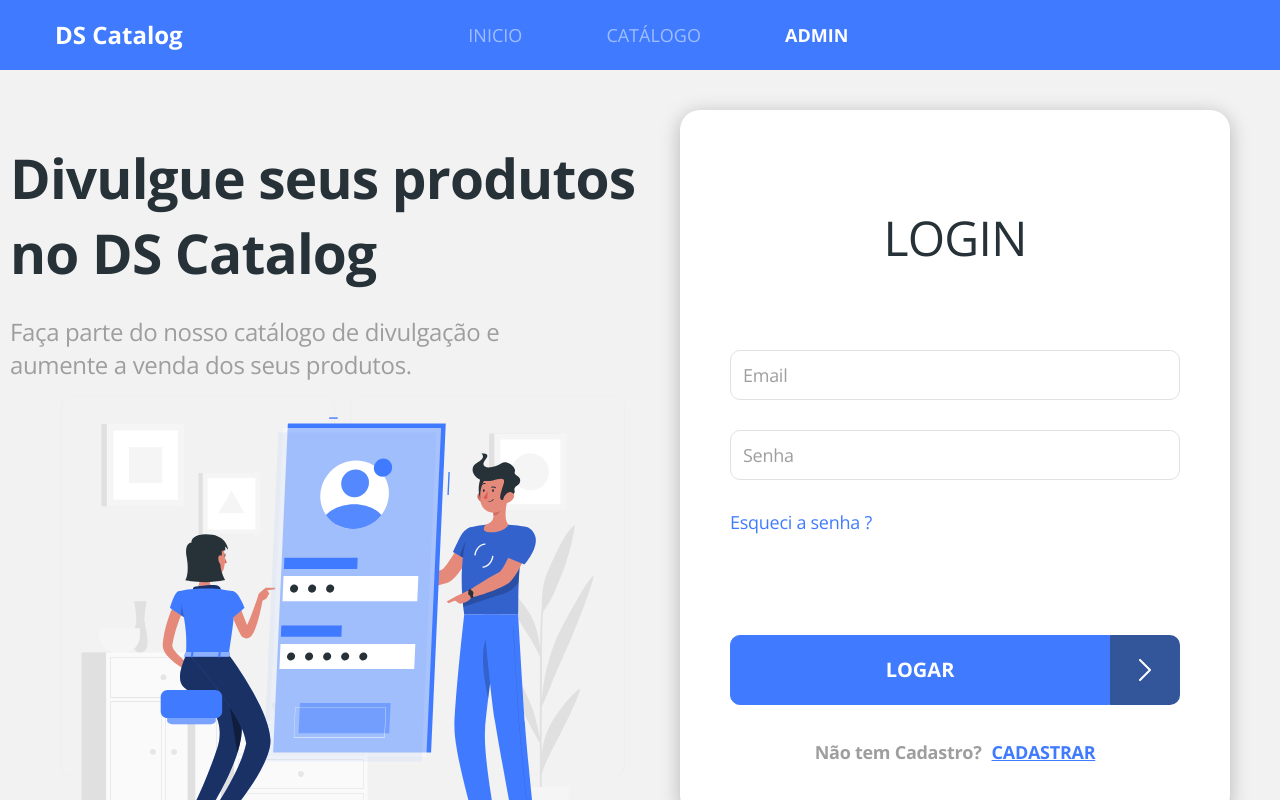
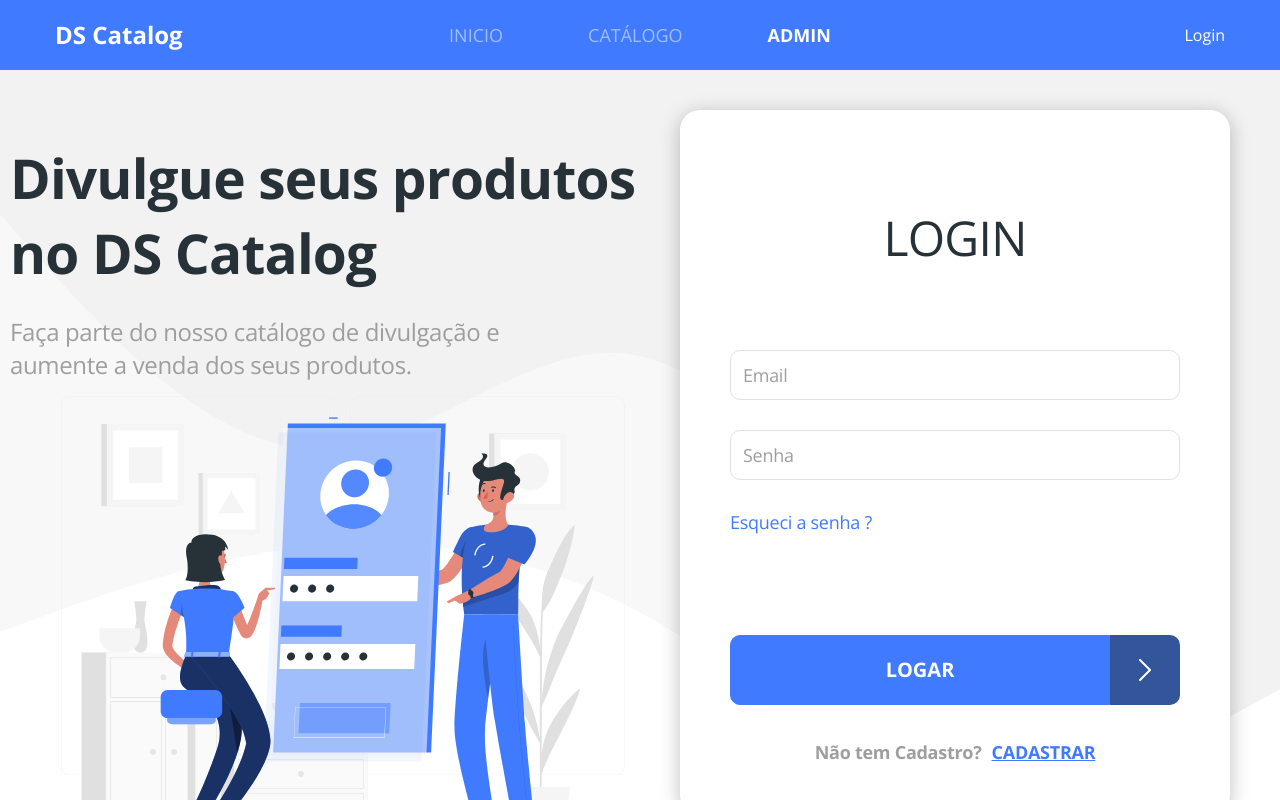
Before and after one commit to rafsousa/dscatalog-bootcamp, a React (Create React App) app in the folder front-web/: page /admin/auth/login in a window 1280 px wide. Shown: the top 800 px of the page. Built offline with nearby package versions, Linux system fonts and the light colour scheme.

Commit message:
Login Logout

```diff
--- a/front-web/src/core/components/Navbar/index.tsx
+++ b/front-web/src/core/components/Navbar/index.tsx
@@ -4,12 +4,12 @@
 
 const Navbar = () => (
     <nav className="row bg-primary main-nav">
-        <div className="col-2">
+        <div className="col-3">
             <Link to="/" className="nav-logo-text">
                 <h4>DS Catalog</h4>
             </Link>
         </div>
-        <div className="col-6 offset-2">
+        <div className="col-6">
             <ul className="main-menu">
                 <li>
                     <NavLink to="/" exact>
@@ -28,6 +28,9 @@
                 </li>
             </ul>
         </div>
+        <div className="col-3 text-right">
+            Login
+        </div>
     </nav>
 );
 
--- a/front-web/src/core/components/Navbar/styles.scss
+++ b/front-web/src/core/components/Navbar/styles.scss
@@ -3,6 +3,7 @@
     color: white;
     align-items: center;
     padding-left: 40px;
+    padding-right: 40px;
     margin-left: 0;
     margin-right: 0;
 }
@@ -14,8 +15,12 @@
 .main-menu {
     display: flex;
     font-size: 18px;
-    width: 380px;
-    justify-content: space-between;
+    justify-content: center;
+
+    li:nth-child(2) {
+        margin-left: 85px;
+        margin-right: 85px;
+    }
 
     a {
         font-style: normal;
--- a/front-web/src/core/utils/auth.ts
+++ b/front-web/src/core/utils/auth.ts
@@ -35,8 +35,13 @@
 export const getAccessTokenDecoded = () => {
     const sessionData = getSessionData();
 
-    const tokenDecoded = jwtDecode(sessionData.access_token);
-    return tokenDecoded as AccessToken;
+    try {
+        const tokenDecoded = jwtDecode(sessionData.access_token);
+        return tokenDecoded as AccessToken;
+
+    } catch (error) {
+        return {} as AccessToken;
+    }
 }
 
 export const isTokenValid = () => {
@@ -68,5 +73,5 @@
 //    const userToken = getAccessTokenDecoded();
 //    const userRoles = userToken.authorities;
 
-    return routeRoles.some(role => authorities.includes(role));
+    return routeRoles.some(role => authorities?.includes(role));
 }
--- a/front-web/src/pages/Auth/styles.scss
+++ b/front-web/src/pages/Auth/styles.scss
@@ -2,6 +2,8 @@
     display: flex;
     padding: 40px 40px 100px 0px;
     justify-content: center;
+    background: url(~core/assets/images/auth-background.svg) no-repeat;
+    background-size: 100%;
 }
 
 .auth-info-title {
```
Also changed, not shown: front-web/src/core/assets/images/auth-background.svg (added), 1 other file (tests, documents, lock files or other folders).
